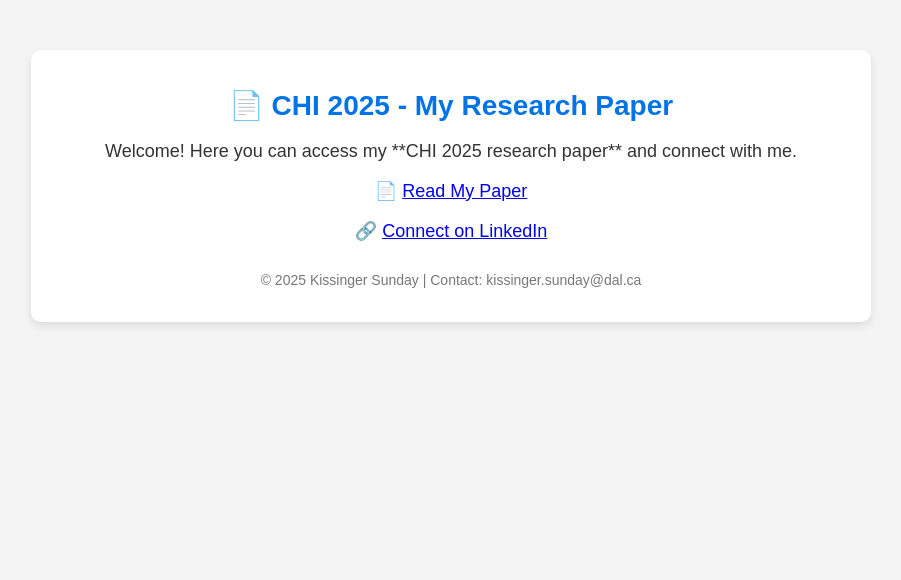
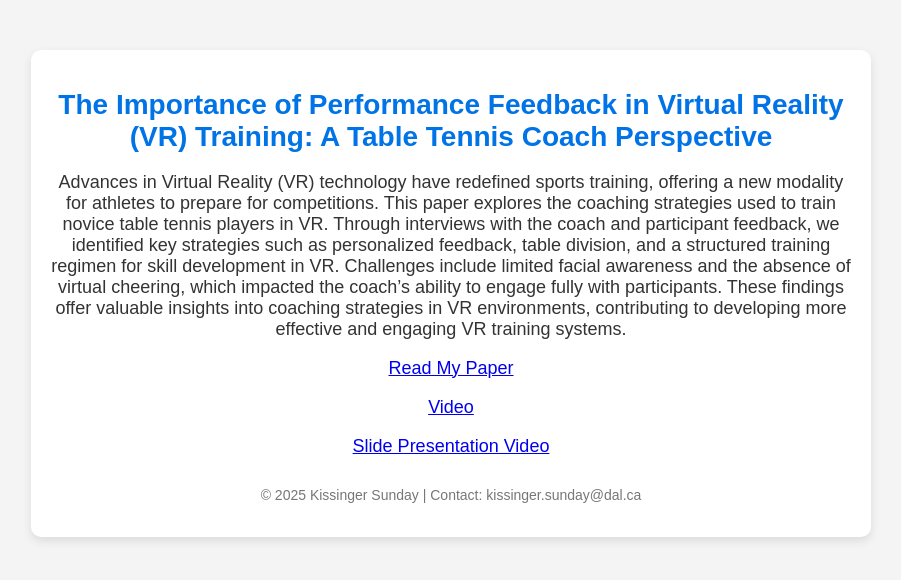
Before and after one commit to sundaykissy/chilbw2025, a plain HTML site: page index.html in a window 1280 px wide. Shown: the whole page, without its empty margins (189-1090 px from the left). Drawn offline with Linux system fonts and the light colour scheme.

Commit message:
Update index.html

```diff
--- a/index.html
+++ b/index.html
@@ -3,7 +3,7 @@
 <head>
     <meta charset="UTF-8">
     <meta name="viewport" content="width=device-width, initial-scale=1.0">
-    <title>CHI 2025 - My Research Paper</title>
+    <title>The Importance of Performance Feedback in Virtual Reality (VR) Training: A Table Tennis Coach Perspective</title>
     <style>
         body {
             font-family: Arial, sans-serif;
@@ -57,11 +57,22 @@
 <body>
 
     <div class="container">
-        <h1>📄 CHI 2025 - My Research Paper</h1>
-        <p>Welcome! Here you can access my **CHI 2025 research paper** and connect with me.</p>
+        <h1>The Importance of Performance Feedback in Virtual Reality (VR) Training: A Table Tennis Coach Perspective</h1>
+        <p>Advances in Virtual Reality (VR) technology have redefined sports training, offering a new modality for
+            athletes to prepare for competitions. This paper explores the coaching strategies used to train novice
+            table tennis players in VR. Through interviews with the coach and participant feedback, we identified key
+            strategies such as personalized feedback, table division, and a structured training regimen for skill
+            development in VR. Challenges include limited facial awareness and the absence of virtual cheering,
+            which impacted the coach’s ability to engage fully with participants. These findings offer valuable
+            insights into coaching strategies in VR environments, contributing to developing more effective and
+            engaging VR training systems.</p>
 
-        <p>📄 <a href="https://doi.org/10.1145/3706599.3720204" target="_blank">Read My Paper</a></p>
-        <p>🔗 <a href="https://www.linkedin.com/in/kissinger-sunday-758ab21aa/" target="_blank">Connect on LinkedIn</a></p>
+        <p> <a href="https://doi.org/10.1145/3706599.3720204" target="_blank">Read My Paper</a></p>
+
+        <p><a href="https://shorturl.at/YJ9Fm"> Video</a></p>
+
+
+        <p> <a href="https://shorturl.at/wuCML" target="_blank">Slide Presentation Video</a></p>
 
         <p class="footer">© 2025 Kissinger Sunday | Contact: kissinger.sunday@dal.ca</p>
     </div>
```
